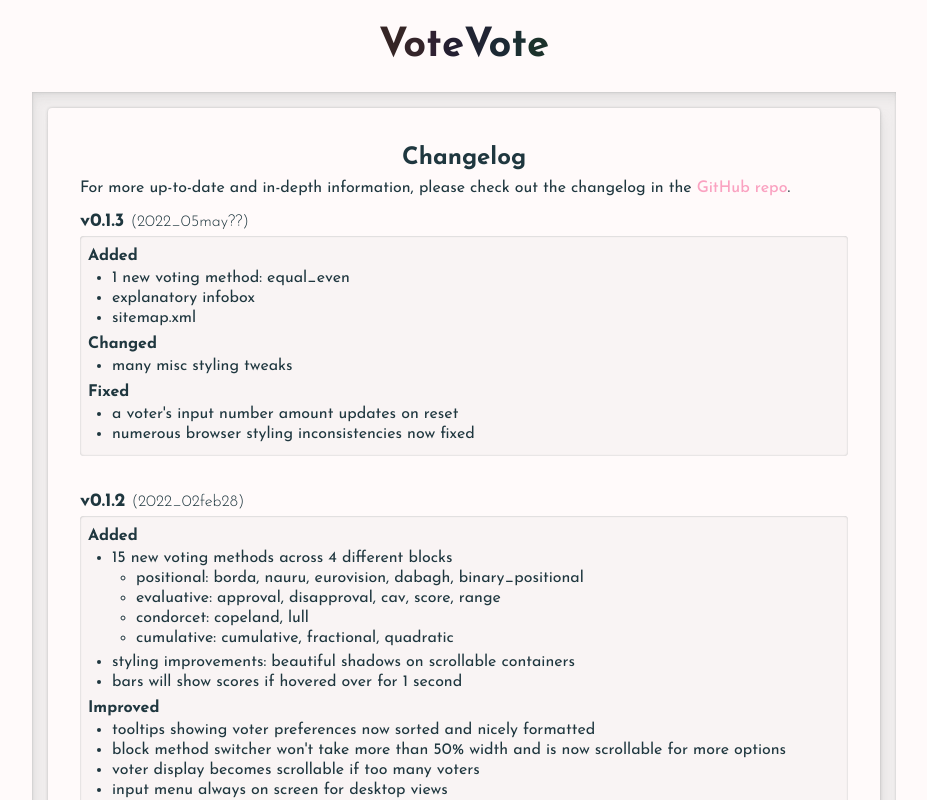
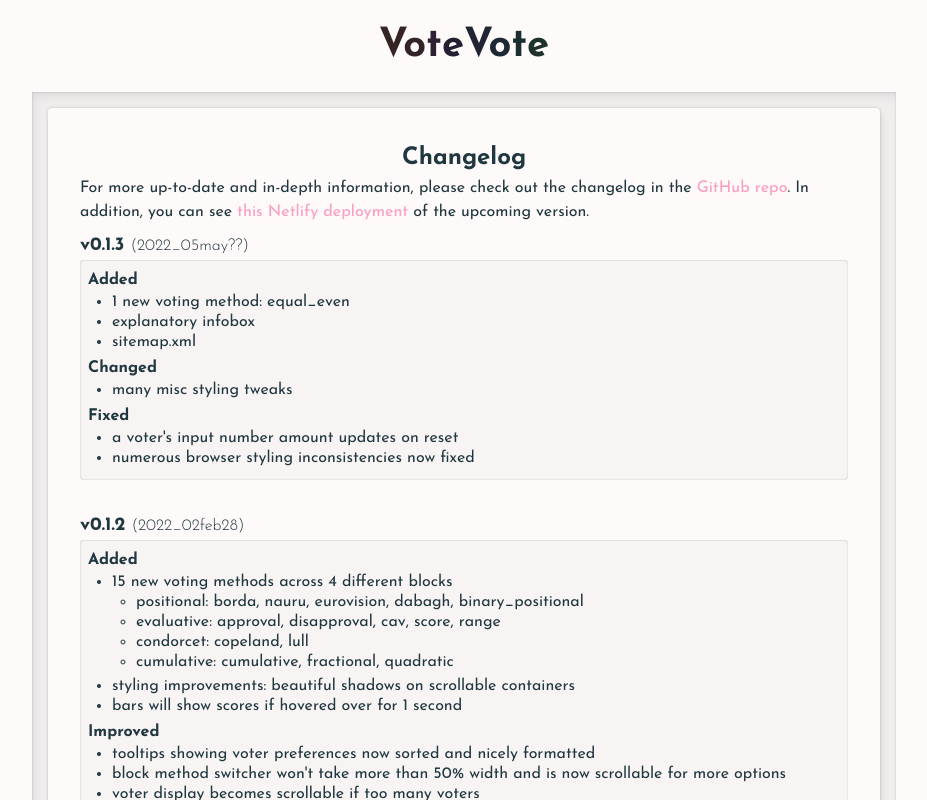
Before and after one commit to tif-calin/votevote, a React (Create React App) app: page /changelog in a window 1280 px wide. Shown: the whole page, without its empty margins (176-1103 px from the left). Built offline with nearby package versions, Linux system fonts and the light colour scheme.

Commit message:
add preview deployment link

```diff
--- a/src/views/changelog/ChangelogPage.tsx
+++ b/src/views/changelog/ChangelogPage.tsx
@@ -79,7 +79,7 @@ const ChangelogPage: React.FC<Props> = () => {
       <section className="island">
         <h2>Changelog</h2>
         <p>
-          For more up-to-date and in-depth information, please check out the changelog in the <A href="https://github.com/tif-calin/votevote/blob/main/CHANGELOG.md">GitHub repo</A>.
+          For more up-to-date and in-depth information, please check out the changelog in the <A href="https://github.com/tif-calin/votevote/blob/main/CHANGELOG.md">GitHub repo</A>. In addition, you can see <A href="https://dev--votevote.netlify.app/">this Netlify deployment</A> of the upcoming version.
         </p>
 
         <h3>v0.1.3 <span>2022_05may??</span></h3>
```
Also changed, not shown: 1 other file (tests, documents, lock files or other folders).
